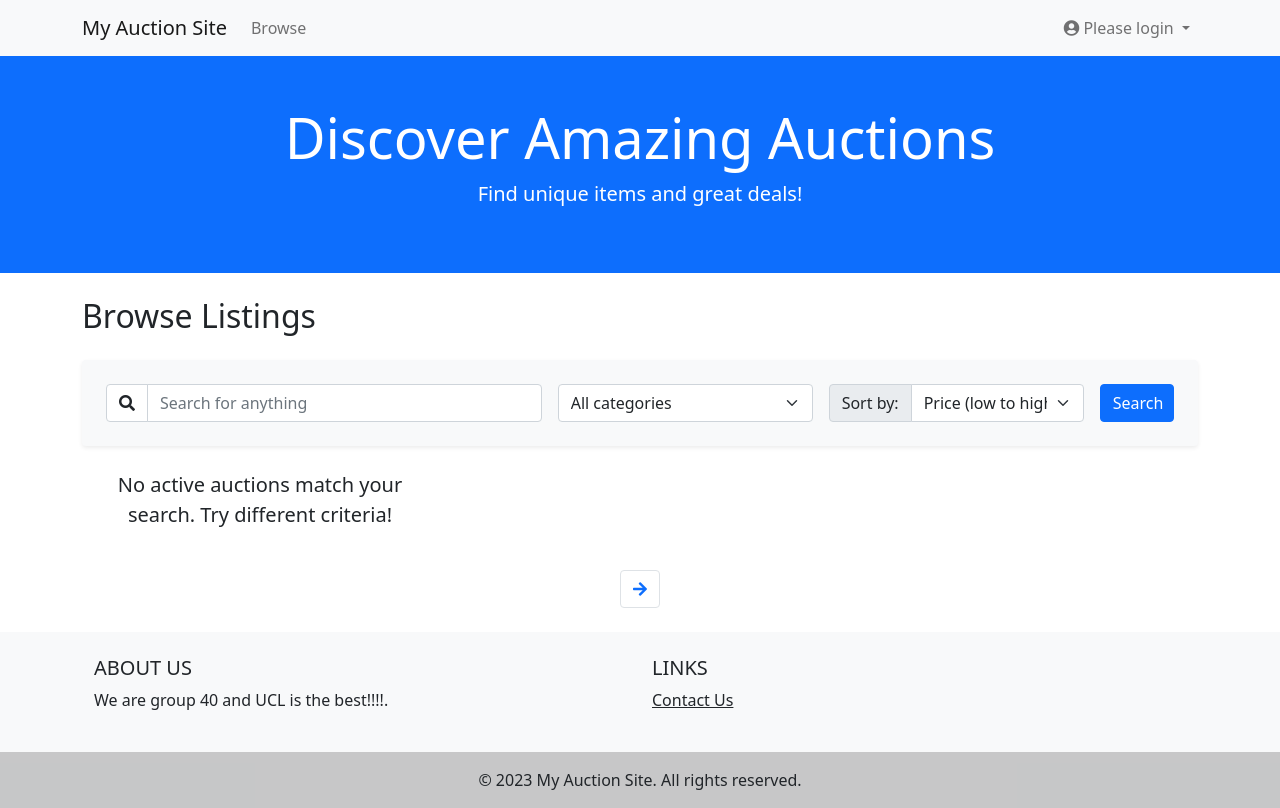
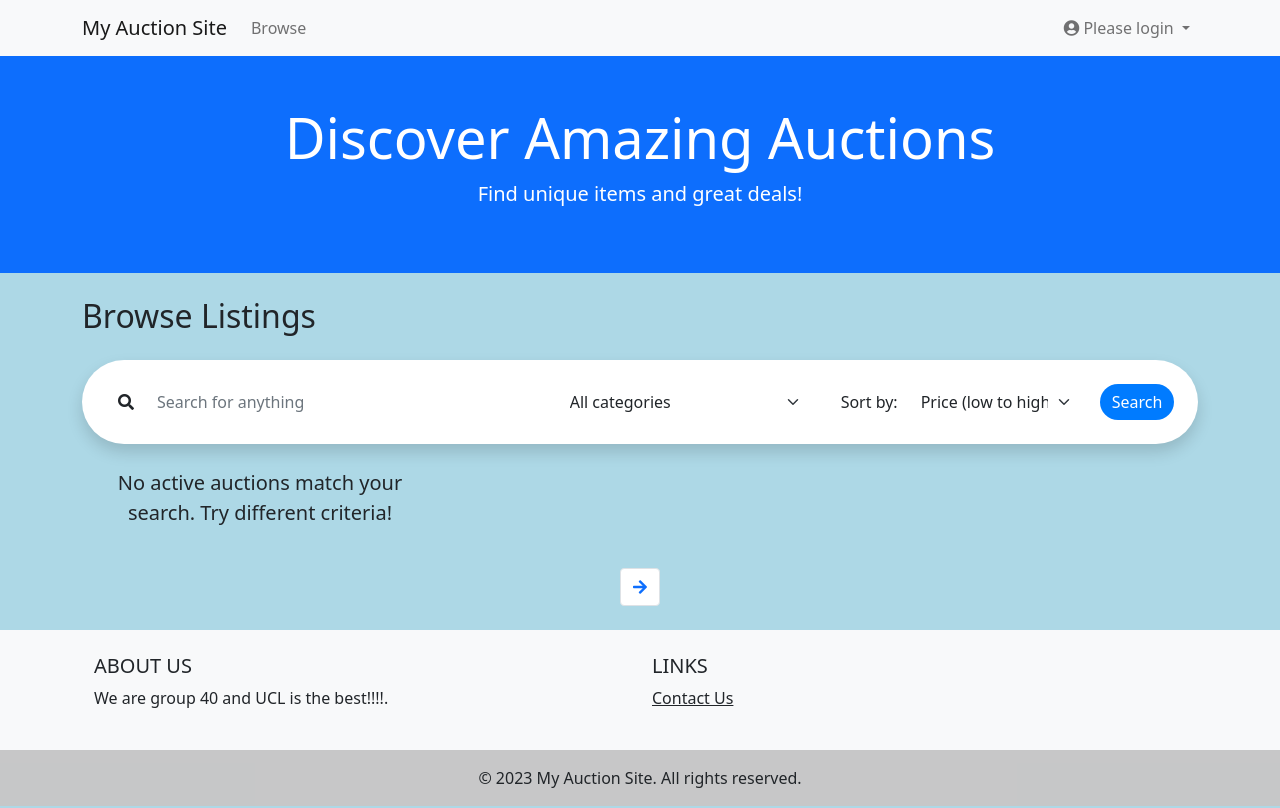
Before and after one commit to zbw790/UCL_auction_center, a PHP site: page /browse.php in a window 1280 px wide. Run offline with PHP 8.4, Linux system fonts and the light colour scheme; data comes from the database, SQL or seed files in the repository; tables that the repository leaves empty hold one stand-in row (values such as "Sample post").

Commit message:
added image to auctions in browse page and beautify it

```diff
--- a/browse.php
+++ b/browse.php
@@ -6,22 +6,20 @@
   <meta charset="utf-8">
   <meta name="viewport" content="width=device-width, initial-scale=1, shrink-to-fit=no">
 
-  <!-- Bootstrap 5 和 FontAwesome -->
   <link href="https://cdn.jsdelivr.net/npm/bootstrap@5.1.3/dist/css/bootstrap.min.css" rel="stylesheet">
   <link rel="stylesheet" href="https://cdnjs.cloudflare.com/ajax/libs/font-awesome/5.15.3/css/all.min.css">
 
-  <!-- AOS CSS -->
+
   <link rel="stylesheet" href="https://cdnjs.cloudflare.com/ajax/libs/aos/2.3.4/aos.css" />
 
-  <!-- 自定义CSS -->
-  <link rel="stylesheet" href="css/custom.css">
+  <link rel="stylesheet" href="css/custom_1.css">
 
   <title>Browse Auctions - My Auction Site</title>
 </head>
 
 <body>
 
-<!-- Navigation bar -->
+
 <nav class="navbar navbar-expand-lg navbar-light bg-light">
   <div class="container">
     <a class="navbar-brand" href="#">My Auction Site</a>
@@ -125,19 +123,19 @@
       ?>
     <?php endif; ?>
 
-    <div id="searchSpecs" class="bg-light p-4 rounded shadow-sm mb-4">
+    <div id="searchSpecs" class="search-container bg-white p-4 rounded-pill shadow mb-4">
       <form method="get" action="browse.php">
         <div class="row g-3 align-items-center">
           <div class="col-md-5">
             <div class="input-group">
-              <span class="input-group-text bg-white">
+              <span class="input-group-text bg-transparent border-0">
                 <i class="fa fa-search"></i>
               </span>
-              <input type="text" class="form-control" id="keyword" name="keyword" placeholder="Search for anything">
+              <input type="text" class="form-control border-0" id="keyword" name="keyword" placeholder="Search for anything">
             </div>
           </div>
           <div class="col-md-3">
-            <select class="form-select" id="cat" name="cat">
+            <select class="form-select border-0" id="cat" name="cat">
               <option selected value="all">All categories</option>
               <?php
               $stmt = $pdo->prepare("SELECT category_id, category_name FROM category ORDER BY category_name");
@@ -153,8 +151,8 @@
           </div>
           <div class="col-md-3">
             <div class="input-group">
-              <label class="input-group-text" for="order_by">Sort by:</label>
-              <select class="form-select" id="order_by" name="order_by">
+              <label class="input-group-text bg-transparent border-0" for="order_by">Sort by:</label>
+              <select class="form-select border-0" id="order_by" name="order_by">
                 <option selected value="price_low">Price (low to high)</option>
                 <option value="price_high">Price (high to low)</option>
                 <option value="date_asc">Expiry (soonest first)</option>
@@ -163,7 +161,7 @@
             </div>
           </div>
           <div class="col-md-1">
-            <button type="submit" class="btn btn-primary w-100">Search</button>
+            <button type="submit" class="btn btn-primary rounded-pill w-100">Search</button>
           </div>
         </div>
       </form>
@@ -233,7 +231,7 @@
         $order = "ORDER BY i.item_id ASC";
     }
 
-    $full_query = "SELECT i.item_id, i.item_name, i.description, COALESCE(MAX(b.bid_amount), i.starting_price) AS current_price, COUNT(b.bid_id) AS num_bids, i.end_date
+    $full_query = "SELECT i.item_id, i.item_name, i.description, COALESCE(MAX(b.bid_amount), i.starting_price) AS current_price, COUNT(b.bid_id) AS num_bids, i.end_date, i.image_url
                     $base_query
                     $group_query
                     $order
@@ -277,10 +275,29 @@
           return "Ended";
       }
 
-        $days = $interval->d;
-        $hours = $interval->h;
+      $parts = [];
 
-        return "{$days}days {$hours}hrs";
+      if ($interval->y > 0) {
+          $parts[] = $interval->y . " year" . ($interval->y > 1 ? "s" : "");
+      }
+
+      if ($interval->m > 0) {
+          $parts[] = $interval->m . " month" . ($interval->m > 1 ? "s" : "");
+      }
+
+      if ($interval->d > 0) {
+          $parts[] = $interval->d . " day" . ($interval->d > 1 ? "s" : "");
+      }
+
+      if ($interval->h > 0) {
+          $parts[] = $interval->h . " hour" . ($interval->h > 1 ? "s" : "");
+      }
+
+      if (empty($parts)) {
+          return "Less than an hour";
+      }
+
+      return implode(" ", array_slice($parts, 0, 2)); // 只返回最大的两个时间单位
   }
     ?>
 
@@ -292,21 +309,25 @@
     <?php else: ?>
         <?php foreach ($auctions as $auction): ?>
             <div class="col" data-aos="fade-up">
+                <div class="card auction-card h-100 shadow-sm hover-effect">
                     <a href="listing.php?item_id=<?php echo $auction['item_id']; ?>" class="text-decoration-none">
-                          <div class="card h-100 shadow-sm hover-effect">
                         <?php if (!empty($auction['image_url'])): ?>
+                            <div class="card-img-top-wrapper">
                                 <img src="<?php echo htmlspecialchars($auction['image_url']); ?>" class="card-img-top" alt="<?php echo htmlspecialchars($auction['item_name']); ?>">
+                            </div>
                         <?php endif; ?>
                         <div class="card-body">
-                                  <h5 class="card-title text-primary"><?php echo htmlspecialchars($auction['item_name']); ?></h5>
-                                  <p class="card-text text-muted"><?php echo substr(htmlspecialchars($auction['description']), 0, 100); ?>...</p>
-                                  <p class="card-text"><strong>Current Price:</strong> $<?php echo number_format($auction['current_price'], 2); ?></p>
-                                  <p class="card-text"><strong>Bids:</strong> <?php echo $auction['num_bids']; ?></p>
-                                  <p class="card-text"><strong>Ends:</strong> <?php echo (new DateTime($auction['end_date']))->format('Y-m-d H:i:s'); ?></p>
-                                  <p class="card-text"><strong>Time Remaining:</strong> <?php echo getRemainingTime($auction['end_date']); ?></p>
+                            <h5 class="card-title text-primary mb-3"><?php echo htmlspecialchars($auction['item_name']); ?></h5>
+                            <p class="card-text text-muted mb-3"><?php echo substr(htmlspecialchars($auction['description']), 0, 100); ?>...</p>
+                            <div class="d-flex justify-content-between align-items-center mb-2">
+                                <span class="fw-bold text-success">$<?php echo number_format($auction['current_price'], 2); ?></span>
+                                <span class="badge bg-primary rounded-pill"><?php echo $auction['num_bids']; ?> bids</span>
                             </div>
+                            <p class="card-text small mb-1"><i class="fas fa-clock me-2"></i><?php echo getRemainingTime($auction['end_date']); ?> left</p>
+                            <p class="card-text small"><i class="fas fa-calendar-alt me-2"></i>Ends: <?php echo (new DateTime($auction['end_date']))->format('M d, Y H:i'); ?></p>
                         </div>
                     </a>
+                </div>
             </div>
         <?php endforeach; ?>
     <?php endif; ?>
--- a/css/custom.css
+++ /dev/null
@@ -1,8 +0,0 @@
-.custom-hover-effect {
-    transition: transform 0.3s ease-in-out, box-shadow 0.3s ease-in-out;
-  }
-
-  .custom-hover-effect:hover {
-    transform: translateY(-5px);
-    box-shadow: 0 4px 15px rgba(0,0,0,0.1);
-  }
--- /dev/null
+++ b/css/custom_1.css
@@ -0,0 +1,101 @@
+body {
+  background-color: lightblue !important;
+}
+
+.custom-hover-effect {
+    transition: transform 0.3s ease-in-out, box-shadow 0.3s ease-in-out;
+  }
+
+.custom-hover-effect:hover {
+    transform: translateY(-5px);
+    box-shadow: 0 4px 15px rgba(0,0,0,0.1);
+  }
+
+.row .col .card.auction-card {
+  border: none;
+  border-radius: 10px;
+  overflow: hidden;
+}
+
+.row .col .card.auction-card .card-img-top-wrapper {
+  height: 200px;
+  overflow: hidden;
+}
+
+.row .col .card.auction-card .card-img-top {
+  object-fit: cover;
+  height: 100%;
+  width: 100%;
+}
+
+.row .col .card.auction-card .card-body {
+  padding: 1.25rem;
+}
+
+.row .col .card.auction-card .card-title {
+  font-size: 1.1rem;
+  font-weight: bold;
+  margin-bottom: 0.75rem;
+}
+
+.row .col .card.auction-card .card-text {
+  font-size: 0.9rem;
+  margin-bottom: 0.5rem;
+}
+
+.row .col .card.auction-card a {
+  color: inherit;
+  text-decoration: none;
+}
+
+.row .col .card.auction-card:hover a {
+  text-decoration: none;
+}
+
+.search-container {
+  transition: all 0.3s ease;
+  border-radius: 50px !important; /* 使用 !important 来确保覆盖 Bootstrap 的样式 */
+}
+
+.search-container:hover {
+  box-shadow: 0 10px 30px rgba(0, 0, 0, 0.1) !important;
+}
+
+.search-container .form-control,
+.search-container .form-select,
+.search-container .btn,
+.search-container .input-group-text {
+  background-color: transparent;
+  border: none;
+  transition: all 0.3s ease;
+}
+
+.search-container .form-control:focus,
+.search-container .form-select:focus {
+  box-shadow: none;
+  background-color: rgba(0, 123, 255, 0.1);
+}
+
+.search-container .btn-primary {
+  background-color: #007bff;
+  border-color: #007bff;
+}
+
+.search-container .btn-primary:hover {
+  background-color: #0056b3;
+  border-color: #0056b3;
+}
+
+@media (max-width: 768px) {
+  .search-container {
+    border-radius: 25px !important;
+  }
+
+  .search-container .row > div {
+    margin-bottom: 10px;
+  }
+
+  .search-container .btn {
+    border-radius: 25px !important;
+  }
+}
--- a/header.php
+++ b/header.php
@@ -14,6 +14,7 @@ if (!isset($_SESSION['logged_in'])) {
 
   <link href="https://cdn.jsdelivr.net/npm/bootstrap@5.1.3/dist/css/bootstrap.min.css" rel="stylesheet">
   <link rel="stylesheet" href="https://cdnjs.cloudflare.com/ajax/libs/font-awesome/4.7.0/css/font-awesome.min.css">
+  <link rel="stylesheet" href="https://cdnjs.cloudflare.com/ajax/libs/font-awesome/5.15.3/css/all.min.css">
 
   <link rel="stylesheet" href="css/custom.css">
 
```
Also changed, not shown: init_db.php (+16 -16 lines), images/1.jpg (added), images/10.jpg (added), images/3.jpg (added), 8 other files. Lines whose indentation alone changed are shown as unchanged.
